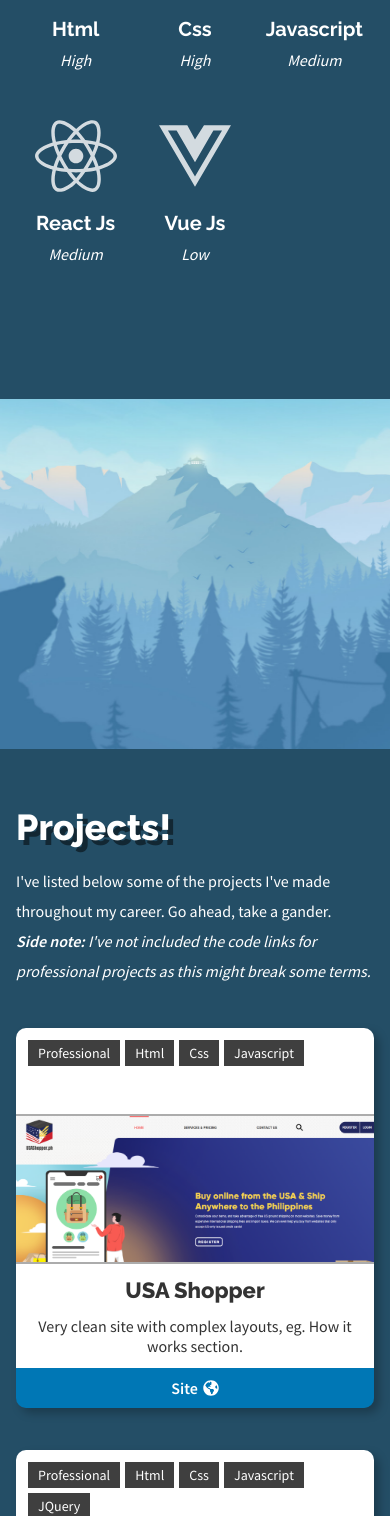
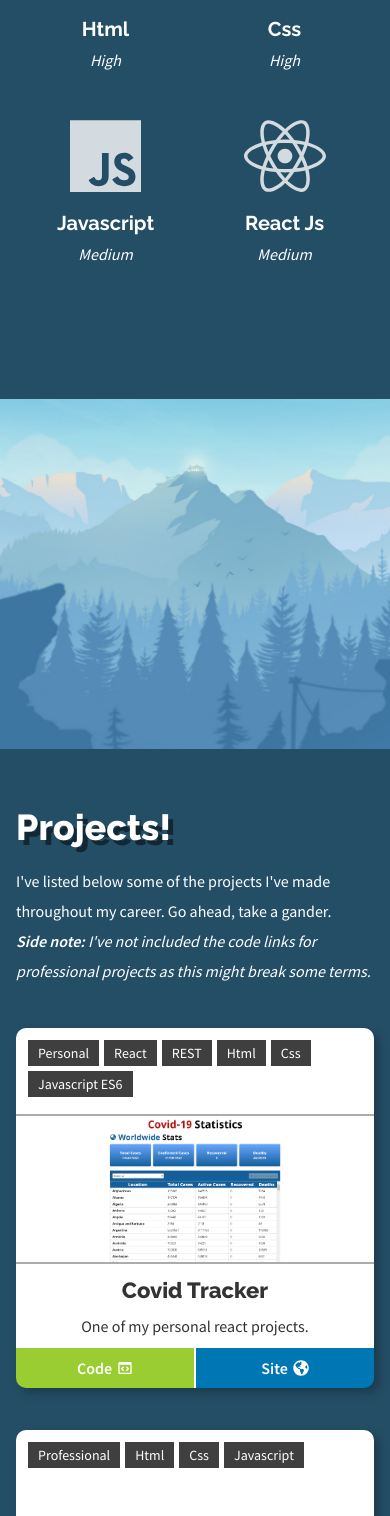
Before and after one commit to nathrmendoza/react-portfolio-static, a React (Create React App) app: page / in a window 390 px wide. Shown: the part 1895-3411 px from the top of the page. Built offline with nearby package versions, Linux system fonts and the light colour scheme; the HTML template or start-up script is replaced by a standard one.

Commit message:
updates, works and skills

```diff
--- a/src/Stuff.js
+++ b/src/Stuff.js
@@ -1,6 +1,15 @@
 export const projectsStatic = [
     {
         id: 0,
+        name: "Covid Tracker",
+        desc: "One of my personal react projects.",
+        code_link : "https://github.com/nathrmendoza/react-covid",
+        site_link : "https://naths-covid-tracker.netlify.app/",
+        media : [{url: "images/projects/cov_tracker.png", alt: ""}],
+        tags : [{id: 0, name: "Personal"}, {id: 1, name: "React"}, {id: 2, name: "REST"}, {id: 3, name: "Html"}, {id: 4, name: "Css"}, {id: 5, name: "Javascript ES6"}]
+    },
+    {
+        id: 1,
         name: "USA Shopper",
         desc: "Very clean site with complex layouts, eg. How it works section.",
         code_link : "",
@@ -9,7 +18,7 @@ export const projectsStatic = [
         tags : [{id: 0, name: "Professional"}, {id: 1, name: "Html"}, {id: 2, name: "Css"}, {id: 3, name: "Javascript"}]
     },
     {
-        id: 1,
+        id: 2,
         name: "ISOC Holdings",
         desc: "One of the first sites where I've applied animations on. Has a clean and user friendly design and layout.",
         code_link : "",
@@ -18,7 +27,7 @@ export const projectsStatic = [
         tags : [{id: 0, name: "Professional"}, {id: 1, name: "Html"}, {id: 2, name: "Css"}, {id: 3, name: "Javascript"}, {id: 4, name: "JQuery"}]
     },
     {
-        id: 2,
+        id: 3,
         name: "Concrete Masters Inc.",
         desc: "Started to improve my animations in this project. Also applied some complex features eg. the counter on banner",
         code_link : "",
@@ -27,7 +36,7 @@ export const projectsStatic = [
         tags : [{id: 0, name: "Professional"}, {id: 1, name: "Html"}, {id: 2, name: "Css"}, {id: 3, name: "Javascript"}, {id: 4, name: "JQuery"}]
     },
     {
-        id: 3,
+        id: 4,
         name: "Sapporo Products",
         desc: "One of the projects I've handled with complex layout/design.",
         code_link : "",
@@ -36,7 +45,7 @@ export const projectsStatic = [
         tags : [{id: 0, name: "Professional"}, {id: 1, name: "Html"}, {id: 2, name: "Css"}, {id: 3, name: "Javascript"}, {id: 4, name: "JQuery"}]
     },
     {
-        id: 4,
+        id: 5,
         name: "Dynamic Brands International",
         desc: "Very elegant and minimialistic design, was relatively simple to implement on code.",
         code_link : "",
@@ -45,7 +54,7 @@ export const projectsStatic = [
         tags : [{id: 0, name: "Professional"}, {id: 1, name: "Html"}, {id: 2, name: "Css"}, {id: 3, name: "Javascript"}, {id: 4, name: "JQuery"}]
     },
     {
-        id: 5,
+        id: 6,
         name: "Cuadro PH",
         desc: "Very intuitive website. Most proud of what I did with the picture cropping and frame changing feature",
         code_link : "",
@@ -54,7 +63,7 @@ export const projectsStatic = [
         tags : [{id: 0, name: "Professional"}, {id: 1, name: "Html"}, {id: 2, name: "Css"}, {id: 3, name: "Javascript"}, {id: 4, name: "JQuery"}]
     },
     {
-        id: 6,
+        id: 7,
         name: "One to Tree",
         desc: "Fairly simple site.",
         code_link : "",
@@ -63,7 +72,7 @@ export const projectsStatic = [
         tags : [{id: 0, name: "Professional"}, {id: 1, name: "Html"}, {id: 2, name: "Css"}, {id: 3, name: "Javascript"}, {id: 4, name: "JQuery"}]
     },
     {
-        id: 7,
+        id: 8,
         name: "Sta. Lucia Land Inc.",
         desc: "Revamped the look of sta lucia land's site. Pretty neat project.",
         code_link : "",
@@ -72,7 +81,7 @@ export const projectsStatic = [
         tags : [{id: 0, name: "Professional"}, {id: 1, name: "Html"}, {id: 2, name: "Css"}, {id: 3, name: "Javascript"}, {id: 4, name: "JQuery"}]
     },
     {
-        id: 8,
+        id: 9,
         name: "AyalaLand Logistics Holdings Corp.",
         desc: "Also did a revamp for AyalaLand. Fairly simple conversion.",
         code_link : "",
@@ -81,7 +90,7 @@ export const projectsStatic = [
         tags : [{id: 0, name: "Professional"}, {id: 1, name: "Html"}, {id: 2, name: "Css"}, {id: 3, name: "Javascript"}, {id: 4, name: "JQuery"}]
     },
     {
-        id: 9,
+        id: 10,
         name: "Now for Next (Google India)",
         desc: "One of the projects I did for Economist Group. Very neat clean UI.",
         code_link : "",
@@ -90,7 +99,7 @@ export const projectsStatic = [
         tags : [{id: 0, name: "Professional"}, {id: 1, name: "Html"}, {id: 2, name: "Css"}, {id: 3, name: "Javascript"}, {id: 4, name: "JQuery"}]
     },
     {
-        id: 10,
+        id: 11,
         name: "Blood, Sweat and Dreams (Huawei)",
         desc: "Also one of the projects I did with the Economist Group. Has some complex sections and animations.",
         code_link : "",
@@ -144,10 +153,10 @@ export const skillsStatic = [
         image : {url: "/images/skills-icons/react-brands.svg"},
         skill_proficiency : {name:"Medium"}
     },
-    {
-        id : 4,
-        name : "Vue Js",
-        image : {url: "/images/skills-icons/vuejs-brands.svg"},
-        skill_proficiency : {name:"Low"}
-    }
+    // {
+    //     id : 4,
+    //     name : "Vue Js",
+    //     image : {url: "/images/skills-icons/vuejs-brands.svg"},
+    //     skill_proficiency : {name:"Low"}
+    // }
 ];
--- a/src/assets/main.css
+++ b/src/assets/main.css
@@ -522,7 +522,7 @@ header .nav-header.active .nav-wrapper a:last-child, header .nav-header.active .
 }
 
 .sec-skills .skills-list .skill-item {
-  width: 20%;
+  width: 25%;
   padding: 12px;
   margin-bottom: 56px;
   border-radius: 8px;
--- a/src/assets/main.scss
+++ b/src/assets/main.scss
@@ -162,7 +162,7 @@ header{width: 100%; position: fixed; top: 0; left: 0; z-index: 99; background: r
 .sec-skills {
   .inner-wrapper>h1{text-shadow: 5px 5px 0 rgba(0,0,0,0.5); margin-bottom: 24px;}
   .skills-list {width: 100%; display: flex; align-items: stretch; justify-content: flex-start; flex-wrap: wrap; padding: 42px 0;
-    .skill-item{width: 20%; padding:12px; margin-bottom: 56px; border-radius: 8px; overflow: hidden; transition: all 200ms ease-in-out;
+    .skill-item{width: 25%; padding:12px; margin-bottom: 56px; border-radius: 8px; overflow: hidden; transition: all 200ms ease-in-out;
       &:hover{.inner-skill-wrap{transform: scale(1.1);}}
       .inner-skill-wrap {width: 100%; text-align: center; transition: transform 0.3s ease;
         img{display: block; margin: 0 auto 10px; width: auto; height: 82px; opacity: 0.8; filter: invert(1); user-select: none;}
--- a/src/assets/responsive.css
+++ b/src/assets/responsive.css
@@ -39,7 +39,7 @@
     .hero-start .hero-content {padding: 60px 16px 0;}
     .hero-start .hero-content .hero-content-wrap {padding: 24px 12px 32px;}
 
-    .sec-skills .skills-list .skill-item{width: 33.333%; padding: 8px; margin-bottom: 24px;}
+    .sec-skills .skills-list .skill-item{width: 50%; padding: 8px; margin-bottom: 24px;}
     .sec-skills .skills-list .skill-item .inner-skill-wrap h3{font-size: 20px; line-height: 32px;}
 
     .projects-list .single-project{width: 100%;}
--- a/src/routes/Main.js
+++ b/src/routes/Main.js
@@ -88,7 +88,8 @@ const Main = ({tch}) => {
 
                 <div className="projects-wrapper" style={pageColor()}>
                     <h1>Projects!</h1>
-                    <p>I've listed below some of the projects I've made throughout my career. Go ahead, take a gander. <br/> <em><b>Side note:</b> I've not included the code links for professional projects as this might break some terms.</em></p>
+                    <p>I've listed below some of the projects I've made throughout my career. Go ahead, take a gander.
+                        <br/> <em><b>Side note:</b> I've not included the code links for professional projects as this might break some terms.</em></p>
 
                     <ProjectsList projects={projectsData}/>
                 </div>
```
Also changed, not shown: public/images/projects/cov_tracker.png (added).
